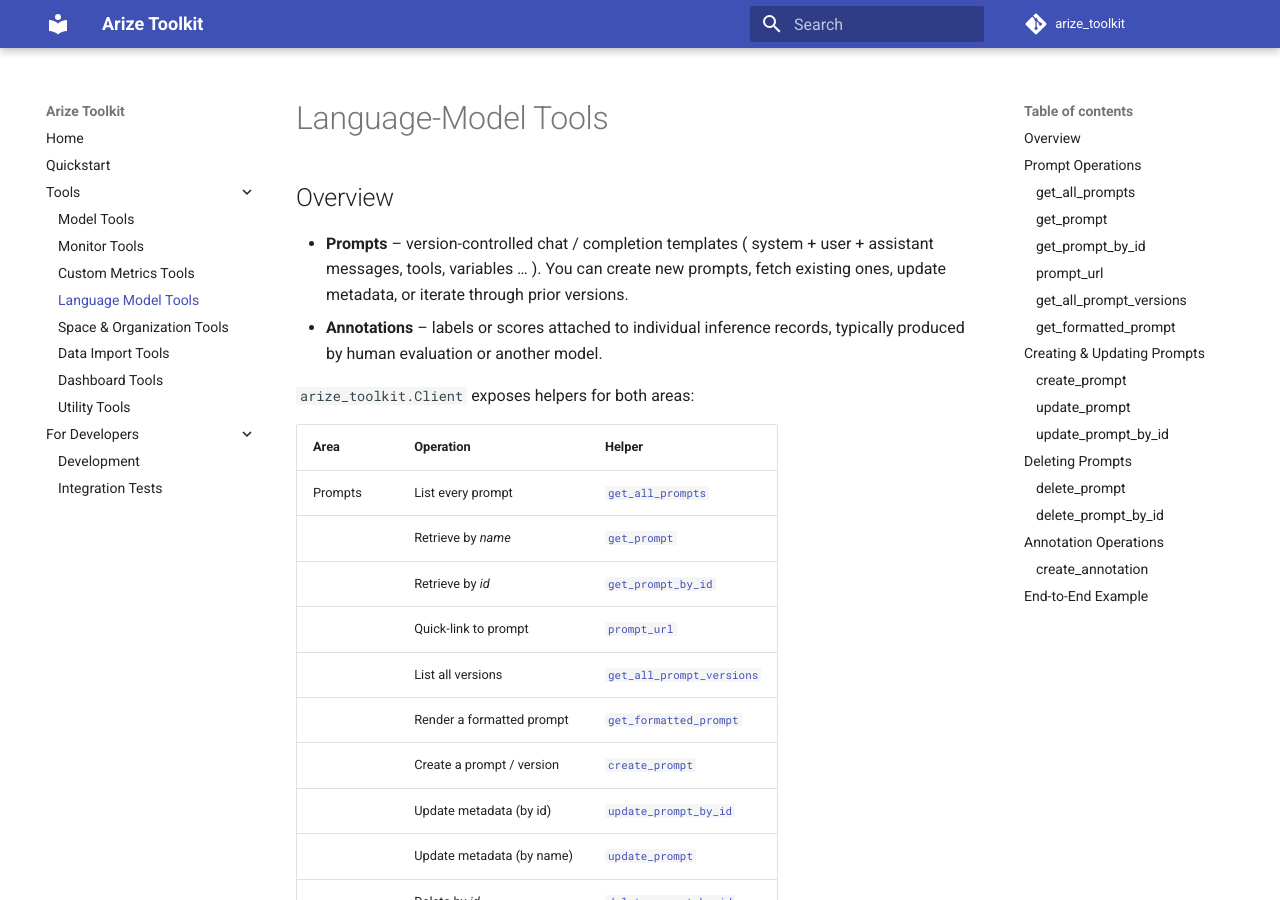
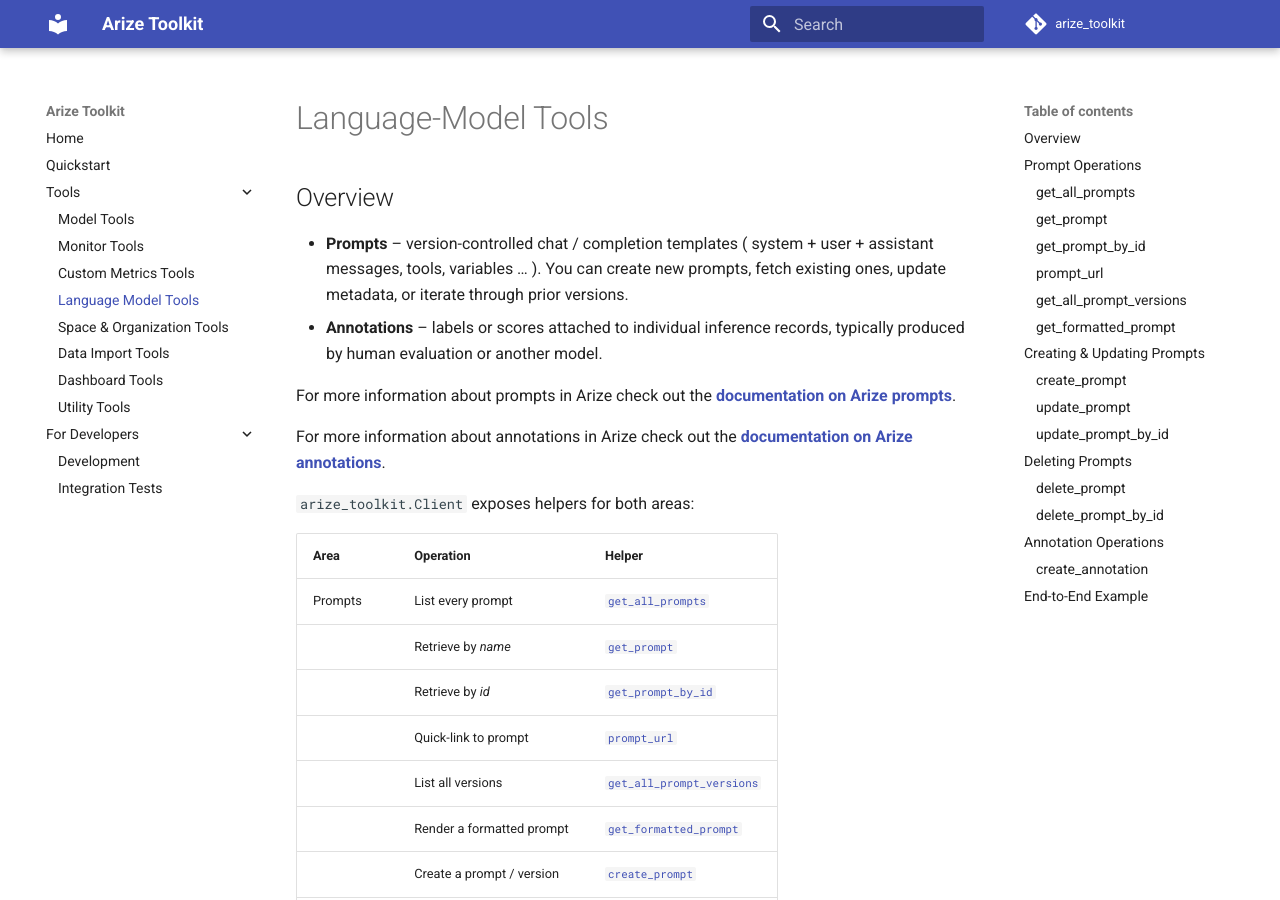
Before and after one commit to duncankmckinnon/arize_toolkit, an MkDocs documentation site: the page built from docs_site/docs/language_model_tools.md, in a window 1280 px wide and 900 px high. Built offline with MkDocs 1.6.1 and Material for MkDocs 9.7.7, drawn with Linux system fonts in a browser that asks for light colours; comment, search, counter and statistics services are not loaded.

Commit message:
adding arize documentation links

```diff
--- a/docs_site/docs/language_model_tools.md
+++ b/docs_site/docs/language_model_tools.md
@@ -4,6 +4,10 @@
 
 - **Prompts** – version-controlled chat / completion templates ( system + user + assistant messages, tools, variables … ). You can create new prompts, fetch existing ones, update metadata, or iterate through prior versions.
 - **Annotations** – labels or scores attached to individual inference records, typically produced by human evaluation or another model.
+
+For more information about prompts in Arize check out the **[documentation on Arize prompts](https://arize.com/docs/ax/develop/prompt-hub)**.
+
+For more information about annotations in Arize check out the **[documentation on Arize annotations](https://arize.com/docs/ax/evaluate/human-annotations)**.
 
 `arize_toolkit.Client` exposes helpers for both areas:
 
```
Also changed, not shown: docs_site/docs/custom_metrics_tools.md (+2 -0 lines), docs_site/docs/monitor_tools.md (+0 -2 lines).
